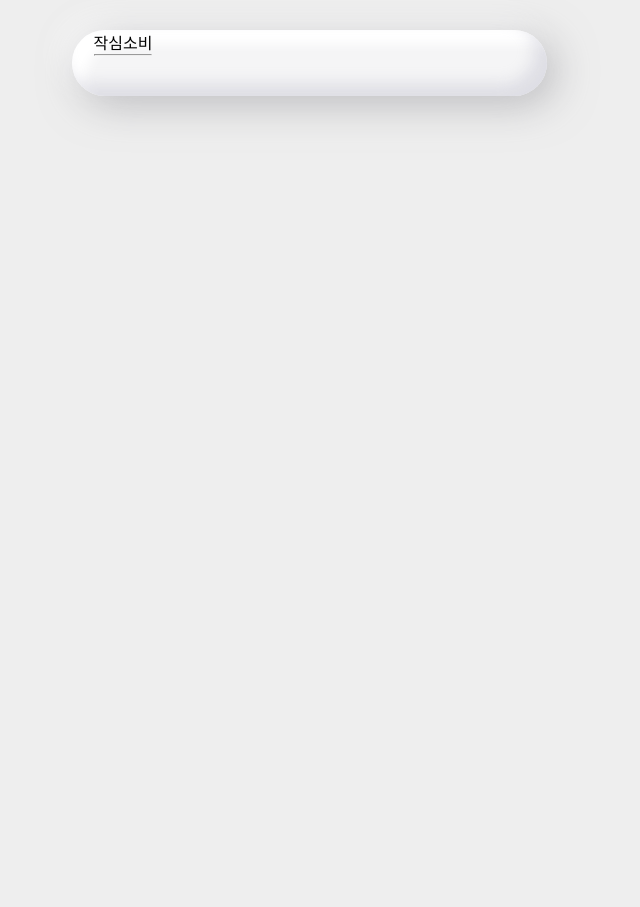
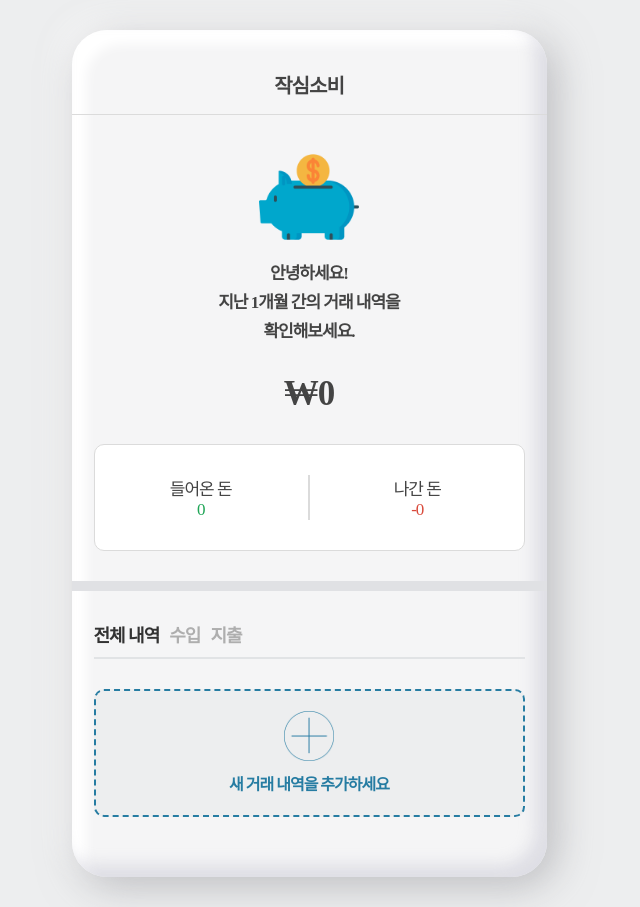
Before and after one commit to yuhyeon99/ExpenseTracker, a React (Create React App) app: page / in a window 1280 px wide. Shown: the whole page, without its empty margins (331-971 px from the left). Before the commit the page ends 800 px from the top, so only its background shows below. Built offline with nearby package versions, Linux system fonts and the light colour scheme.

Commit message:
feat : 전체 UI 퍼블리싱

```diff
--- a/public/style.css
+++ b/public/style.css
@@ -1,10 +1,10 @@
 
 /* OPTIONS */
-*{ padding:0; margin:0; text-decoration:none; list-style:none; box-sizing:border-box; font-family:godlife; }
+*{ padding:0; margin:0; text-decoration:none; list-style:none; box-sizing:border-box; letter-spacing:-1px; }
 a{ color:inherit; }
 button{ cursor:pointer; }
 
-body, html{ background:#eee; }
+body, html{ background:#edeeef; color:#444; }
 
 
 .container {
@@ -19,6 +19,7 @@ body, html{ background:#eee; }
   .inner-container {
     width: 100%;
     height: 100%;
+    position:relative;
 
     background: #f5f5f6;
 
--- /dev/null
+++ b/src/components/Tracker/TrackerList.css
@@ -0,0 +1,9 @@
+.tracker-list{ margin-top:20px; padding:20px 0; width:100%; }
+.tracker-list > .list-type{ width:100%; display:flex; grid-gap:10px; border-bottom:solid 2px #e1e3e5; padding-bottom:10px; }
+.tracker-list > .list-type > p{ font-size:18px; font-weight:bold; color:#aeaeae;  }
+.tracker-list > .list-type > p.active{ color:#333; }
+
+.tracker-list > .list-items{ border:dashed 2px #267ca2; background:#edeeef; border-radius:10px; overflow:hidden; margin-top:30px; padding:20px 0; cursor:pointer; }
+.tracker-list > .list-items > div{ width:100%; display:flex; flex-direction:column; align-items:center; grid-gap:10px; }
+.tracker-list > .list-items img{ width:50px; }
+.tracker-list > .list-items p{ font-weight:bold; color:#267ca2; }
--- a/src/components/Tracker/TrackerList.js
+++ b/src/components/Tracker/TrackerList.js
@@ -1,10 +1,22 @@
 import React,{useState, useEffect} from 'react';
+
+import './TrackerList.css';
 
 const TrackerList = () => {
 
     return(
-        <div>
-
+        <div className="tracker-list">
+            <div className="list-type">
+                <p className="active">전체 내역</p>
+                <p>수입</p>
+                <p>지출</p>
+            </div>
+            <div className="list-items">
+                <div>
+                    <img src="/img/new_list.png" alt="new_list" />
+                    <p>새 거래 내역을 추가하세요</p>
+                </div>
+            </div>
         </div>
     );
 }
--- a/src/components/Tracker/TrackerStatus.css
+++ b/src/components/Tracker/TrackerStatus.css
@@ -0,0 +1,25 @@
+.tracker_status{ width:100% }
+.tracker_status > div{ width:100%; }
+.tracker_status > .status_header{
+    width: 100%;
+    left: 0;
+    position: absolute;
+    padding: 40px 22px 15px 22px;
+    border-bottom: solid 1px #DBDBDB;
+    text-align: center;
+    font-size:20px;
+    font-weight:bold;
+ }
+.tracker_status > .status_about{ margin-top:77px; display:flex; flex-direction:column; align-items:center; padding:40px 0 30px 0; }
+.tracker_status > .status_about img{ width:100px; padding-bottom:10px; }
+.tracker_status > .status_about > p{ padding:2px 0; font-size:17px; font-weight:600; }
+.tracker_status > .status_about .money{ padding:30px 0; font-size:35px; }
+.tracker_status > .status_about .about_box{ width:100%; padding:30px 0; border:solid 1px #dbdbdb; background:#fff; border-radius:10px; }
+    .status_about .about_box ul{ display:flex; height:100%; justify-content:space-around; }
+    .about_box ul > li{ width:49%; text-align: center;}
+    .about_box > ul > li p{ font-size:17px; }
+    .about_box ul > li.box_border{ width:2px; border:solid 1px #dbdbdb; }
+    .about_box .box_in .box_money{ color:#1fa556; }
+    .about_box .box_out .box_money{ color:#d94a3b; }
+
+.tracker_status > .border-block{ position: absolute; padding: 5px 0; left: 0; background: #e0e1e4; }
--- a/src/components/Tracker/TrackerStatus.js
+++ b/src/components/Tracker/TrackerStatus.js
@@ -8,8 +8,32 @@ const TrackerStatus = () => {
         <div className="tracker_status">
             <div className="status_header">
                 <p>작심소비</p>
-                <hr />
             </div>
+
+            <div className="status_about">
+                <img src="/img/logo.png"/>
+                <p>안녕하세요!</p>
+                <p>지난 1개월 간의 거래 내역을</p>
+                <p>확인해보세요.</p>
+                <p className="money">&#8361;0</p>
+
+                <div className="about_box">
+                    <ul>
+                        <li className="box_in">
+                            <p>들어온 돈</p>
+                            <p className="box_money">0</p>
+                        </li>
+                        <li className="box_border"></li>
+                        <li className="box_out">
+                            <p>나간 돈</p>
+                            <p className="box_money">-0</p>
+                        </li>
+                    </ul>
+                </div>
+
+            </div>
+
+            <div className="border-block"></div>
         </div>
     );
 }
```
Also changed, not shown: public/img/logo.png (added), public/img/new_list.png (added).
